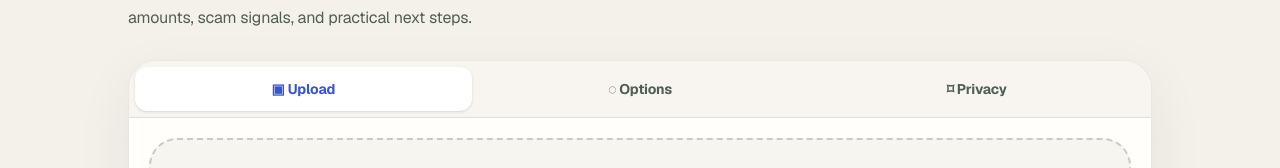
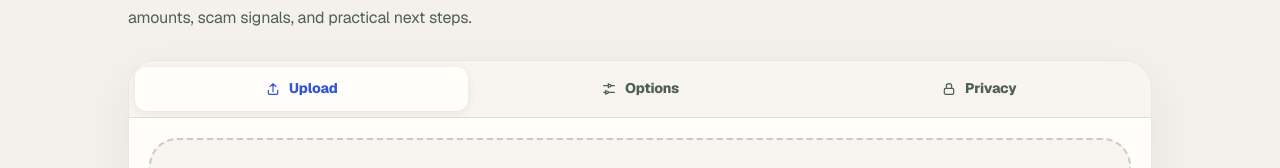
Before and after one commit to isaacgong0311-hash/Congressional-App-Challenge-, a Next.js app: page /explain in a window 1280 px wide. Shown: the part 299-467 px from the top of the page. Built offline with nearby package versions, Linux system fonts and the light colour scheme; a web font is replaced by a local one.

Commit message:
feat: add premium Lantern interaction primitives

```diff
--- /dev/null
+++ b/app/components/lantern/icons.tsx
@@ -0,0 +1,95 @@
+import type { ReactNode, SVGProps } from "react";
+
+export type LanternIconProps = SVGProps<SVGSVGElement>;
+
+function IconFrame({ children, ...props }: LanternIconProps & { children: ReactNode }) {
+  return (
+    <svg aria-hidden="true" fill="none" viewBox="0 0 24 24" {...props}>
+      {children}
+    </svg>
+  );
+}
+
+export function UploadIcon(props: LanternIconProps) {
+  return <IconFrame {...props}><path d="M12 16V4m0 0L7.5 8.5M12 4l4.5 4.5M5 14v4.5A1.5 1.5 0 006.5 20h11a1.5 1.5 0 001.5-1.5V14" stroke="currentColor" strokeLinecap="round" strokeLinejoin="round" strokeWidth="1.8" /></IconFrame>;
+}
+
+export function SlidersIcon(props: LanternIconProps) {
+  return <IconFrame {...props}><path d="M4 7h7m4 0h5M4 17h3m4 0h9M11 4v6M7 14v6" stroke="currentColor" strokeLinecap="round" strokeWidth="1.8" /><circle cx="13" cy="7" r="2" stroke="currentColor" strokeWidth="1.8" /><circle cx="9" cy="17" r="2" stroke="currentColor" strokeWidth="1.8" /></IconFrame>;
+}
+
+export function LockIcon(props: LanternIconProps) {
+  return <IconFrame {...props}><rect height="9" rx="2" stroke="currentColor" strokeWidth="1.8" width="14" x="5" y="11" /><path d="M8 11V8a4 4 0 018 0v3" stroke="currentColor" strokeLinecap="round" strokeWidth="1.8" /></IconFrame>;
+}
+
+export function CameraIcon(props: LanternIconProps) {
+  return <IconFrame {...props}><rect height="13" rx="3" stroke="currentColor" strokeWidth="1.8" width="18" x="3" y="7" /><path d="M8 7l1.5-2.5h5L16 7" stroke="currentColor" strokeLinejoin="round" strokeWidth="1.8" /><circle cx="12" cy="13.5" r="3.2" stroke="currentColor" strokeWidth="1.8" /></IconFrame>;
+}
+
+export function VolumeIcon(props: LanternIconProps) {
+  return <IconFrame {...props}><path d="M5 10v4h3l4 3V7L8 10H5zm10-1.5a5 5 0 010 7M17.5 6a9 9 0 010 12" stroke="currentColor" strokeLinecap="round" strokeLinejoin="round" strokeWidth="1.8" /></IconFrame>;
+}
+
+export function StopIcon(props: LanternIconProps) {
+  return <IconFrame {...props}><rect height="12" rx="2" stroke="currentColor" strokeWidth="1.8" width="12" x="6" y="6" /></IconFrame>;
+}
+
+export function CalendarIcon(props: LanternIconProps) {
+  return <IconFrame {...props}><rect height="16" rx="2.5" stroke="currentColor" strokeWidth="1.8" width="18" x="3" y="5" /><path d="M8 3v4m8-4v4M3 10h18" stroke="currentColor" strokeLinecap="round" strokeWidth="1.8" /></IconFrame>;
+}
+
+export function LightbulbIcon(props: LanternIconProps) {
+  return <IconFrame {...props}><path d="M9 18h6m-5 3h4m-2-18a7 7 0 00-4 12.7c.7.5 1 1.3 1 2.3h6c0-1 .3-1.8 1-2.3A7 7 0 0012 3z" stroke="currentColor" strokeLinecap="round" strokeLinejoin="round" strokeWidth="1.8" /></IconFrame>;
+}
+
+export function PhoneIcon(props: LanternIconProps) {
+  return <IconFrame {...props}><path d="M7.2 3.8l2.1 4.4-2 1.6a15 15 0 006.9 6.9l1.6-2 4.4 2.1-.8 3.2c-.2.7-.8 1.1-1.5 1A18.5 18.5 0 013 6.1c-.1-.7.3-1.3 1-1.5l3.2-.8z" stroke="currentColor" strokeLinecap="round" strokeLinejoin="round" strokeWidth="1.8" /></IconFrame>;
+}
+
+export function ShieldAlertIcon(props: LanternIconProps) {
+  return <IconFrame {...props}><path d="M12 3l7 3v5c0 4.4-2.8 8.3-7 10-4.2-1.7-7-5.6-7-10V6l7-3zM12 8v5m0 3h.01" stroke="currentColor" strokeLinecap="round" strokeLinejoin="round" strokeWidth="1.8" /></IconFrame>;
+}
+
+export function CheckIcon(props: LanternIconProps) {
+  return <IconFrame {...props}><path d="M5 12.5l4.2 4.2L19 7" stroke="currentColor" strokeLinecap="round" strokeLinejoin="round" strokeWidth="1.9" /></IconFrame>;
+}
+
+export function SearchIcon(props: LanternIconProps) {
+  return <IconFrame {...props}><circle cx="10.5" cy="10.5" r="6.5" stroke="currentColor" strokeWidth="1.8" /><path d="M15.5 15.5L21 21" stroke="currentColor" strokeLinecap="round" strokeWidth="1.8" /></IconFrame>;
+}
+
+export function DocumentIcon(props: LanternIconProps) {
+  return <IconFrame {...props}><path d="M6 3h8l4 4v14H6V3zM14 3v5h4M9 13h6m-6 4h6" stroke="currentColor" strokeLinecap="round" strokeLinejoin="round" strokeWidth="1.8" /></IconFrame>;
+}
+
+export function HomeIcon(props: LanternIconProps) {
+  return <IconFrame {...props}><path d="M3 11.5L12 4l9 7.5M5.5 10v10h13V10M10 20v-6h4v6" stroke="currentColor" strokeLinecap="round" strokeLinejoin="round" strokeWidth="1.8" /></IconFrame>;
+}
+
+export function HealthcareIcon(props: LanternIconProps) {
+  return <IconFrame {...props}><path d="M9 4h6v5h5v6h-5v5H9v-5H4V9h5V4z" stroke="currentColor" strokeLinejoin="round" strokeWidth="1.8" /></IconFrame>;
+}
+
+export function BenefitsIcon(props: LanternIconProps) {
+  return <IconFrame {...props}><path d="M12 21c5-3.2 8-7.2 8-12a5 5 0 00-8-4 5 5 0 00-8 4c0 4.8 3 8.8 8 12z" stroke="currentColor" strokeLinejoin="round" strokeWidth="1.8" /></IconFrame>;
+}
+
+export function LegalIcon(props: LanternIconProps) {
+  return <IconFrame {...props}><path d="M12 3v18M6 6h12M6 6l-3 7h6L6 6zm12 0l-3 7h6l-3-7zM7 21h10" stroke="currentColor" strokeLinecap="round" strokeLinejoin="round" strokeWidth="1.8" /></IconFrame>;
+}
+
+export function SchoolIcon(props: LanternIconProps) {
+  return <IconFrame {...props}><path d="M3 9l9-5 9 5-9 5-9-5zm3 3v5l6 3 6-3v-5M21 9v6" stroke="currentColor" strokeLinecap="round" strokeLinejoin="round" strokeWidth="1.8" /></IconFrame>;
+}
+
+export function FinanceIcon(props: LanternIconProps) {
+  return <IconFrame {...props}><rect height="14" rx="2.5" stroke="currentColor" strokeWidth="1.8" width="18" x="3" y="5" /><path d="M3 10h18M7 15h3" stroke="currentColor" strokeLinecap="round" strokeWidth="1.8" /></IconFrame>;
+}
+
+export function ImmigrationIcon(props: LanternIconProps) {
+  return <IconFrame {...props}><circle cx="12" cy="12" r="9" stroke="currentColor" strokeWidth="1.8" /><path d="M3 12h18M12 3a14 14 0 010 18M12 3a14 14 0 000 18" stroke="currentColor" strokeLinecap="round" strokeWidth="1.8" /></IconFrame>;
+}
+
+export function HelpIcon(props: LanternIconProps) {
+  return <IconFrame {...props}><circle cx="12" cy="12" r="9" stroke="currentColor" strokeWidth="1.8" /><path d="M9.8 9a2.4 2.4 0 114.1 1.7c-1.4 1.1-1.9 1.6-1.9 3.1M12 17h.01" stroke="currentColor" strokeLinecap="round" strokeWidth="1.8" /></IconFrame>;
+}
--- a/app/components/lantern/primitives.tsx
+++ b/app/components/lantern/primitives.tsx
@@ -202,3 +202,34 @@ export function AccessibilityControls({
     </div>
   );
 }
+
+export function SegmentedControl<T extends string | number>({
+  label,
+  onChange,
+  options,
+  value,
+}: {
+  label: string;
+  onChange: (value: T) => void;
+  options: readonly { icon?: ReactNode; label: string; value: T }[];
+  value: T;
+}) {
+  return (
+    <div aria-label={label} className="lantern-segmented" role="tablist">
+      {options.map((option) => (
+        <button
+          aria-selected={value === option.value}
+          className="lantern-segmented-option"
+          data-selected={value === option.value ? "true" : undefined}
+          key={option.value}
+          onClick={() => onChange(option.value)}
+          role="tab"
+          type="button"
+        >
+          {option.icon}
+          <span>{option.label}</span>
+        </button>
+      ))}
+    </div>
+  );
+}
--- a/app/features/letter-tool/letter-intake.tsx
+++ b/app/features/letter-tool/letter-intake.tsx
@@ -1,5 +1,7 @@
 import type { ChangeEventHandler, Dispatch, SetStateAction } from "react";
 
+import { LockIcon, SlidersIcon, UploadIcon } from "../../components/lantern/icons";
+import { SegmentedControl } from "../../components/lantern/primitives";
 import { Spinner } from "./letter-support";
 
 type LanguageOption = {
@@ -49,28 +51,16 @@ export function LetterIntake({
 }) {
   return (
     <div className="overflow-hidden rounded-feature border border-ink/10 bg-surface shadow-[0_18px_55px_rgba(20,36,30,.07)]">
-      <div className="flex border-b border-ink/10 bg-canvas/60 p-1.5" role="tablist">
-        {([
-          { label: "Upload", icon: "▣", index: 0 },
-          { label: "Options", icon: "◌", index: 1 },
-          { label: "Privacy", icon: "⌑", index: 2 },
-        ] as const).map((tab) => (
-          <button
-            aria-selected={formTab === tab.index}
-            className={`min-h-11 flex-1 rounded-xl px-3 py-2 text-sm font-bold transition focus-visible:outline-3 focus-visible:outline-offset-1 focus-visible:outline-amber ${
-              formTab === tab.index
-                ? "bg-white text-cobalt shadow-sm"
-                : "text-muted hover:bg-white/60 hover:text-ink"
-            }`}
-            key={tab.index}
-            onClick={() => setFormTab(tab.index)}
-            role="tab"
-            type="button"
-          >
-            <span aria-hidden="true">{tab.icon}</span> {tab.label}
-          </button>
-        ))}
-      </div>
+      <SegmentedControl
+        label="Letter setup"
+        onChange={(value) => setFormTab(value)}
+        options={[
+          { icon: <UploadIcon />, label: "Upload", value: 0 },
+          { icon: <SlidersIcon />, label: "Options", value: 1 },
+          { icon: <LockIcon />, label: "Privacy", value: 2 },
+        ] as const}
+        value={formTab}
+      />
 
       <div className="p-5">
         {formTab === 0 ? (
@@ -142,7 +132,7 @@ export function LetterIntake({
               <input className="min-h-11 w-full rounded-xl border border-ink/15 bg-white px-3 text-sm focus-visible:outline-3 focus-visible:outline-offset-2 focus-visible:outline-amber" id="zip" inputMode="numeric" maxLength={5} onChange={(event) => setZip(event.target.value.replace(/\D/g, ""))} placeholder="e.g. 90210" type="text" value={zip} />
             </div>
             <div className="flex items-center gap-2 rounded-xl border border-ink/10 bg-canvas px-3 py-3 text-xs text-muted">
-              <LockIcon /> Settings apply to your next explanation. Only interface preferences persist.
+              <LockIcon className="h-3.5 w-3.5 shrink-0" /> Settings apply to your next explanation. Only interface preferences persist.
             </div>
           </div>
         ) : null}
@@ -159,21 +149,12 @@ export function LetterIntake({
               <li>Close or refresh this tab to clear Lantern&apos;s in-memory result.</li>
             </ol>
             <div className="flex items-center gap-2 rounded-xl border border-confirmed/20 bg-[#e3f4e8] px-3 py-3 text-xs font-bold text-[#24633a]">
-              <LockIcon /> No account · No cloud case history · Encrypted in transit
+              <LockIcon className="h-3.5 w-3.5 shrink-0" /> No account · No cloud case history · Encrypted in transit
             </div>
           </div>
         ) : null}
       </div>
     </div>
-  );
-}
-
-function LockIcon() {
-  return (
-    <svg aria-hidden="true" fill="none" height="12" viewBox="0 0 24 24" width="12">
-      <rect fill="currentColor" height="9" rx="2" width="14" x="5" y="11" />
-      <path d="M8 11V8a4 4 0 0 1 8 0v3" stroke="currentColor" strokeWidth="2" />
-    </svg>
   );
 }
 
--- a/app/globals.css
+++ b/app/globals.css
@@ -84,6 +84,43 @@ body {
 .lantern-secondary-cta:hover {
   background: white;
   transform: translateY(-1px);
+}
+
+.lantern-segmented {
+  display: flex;
+  gap: 0.375rem;
+  border-bottom: 1px solid rgba(20, 36, 30, 0.1);
+  background: rgba(244, 241, 234, 0.66);
+  padding: 0.375rem;
+}
+
+.lantern-segmented-option {
+  display: inline-flex;
+  min-height: 44px;
+  flex: 1;
+  align-items: center;
+  justify-content: center;
+  gap: 0.5rem;
+  border-radius: 0.75rem;
+  color: var(--lantern-muted);
+  font-size: 0.875rem;
+  font-weight: 750;
+  transition: background 160ms ease, color 160ms ease, box-shadow 160ms ease, transform 120ms ease;
+}
+
+.lantern-segmented-option svg {
+  height: 1rem;
+  width: 1rem;
+}
+
+.lantern-segmented-option[data-selected="true"] {
+  background: var(--lantern-surface);
+  color: var(--lantern-cobalt);
+  box-shadow: 0 2px 10px rgba(20, 36, 30, 0.08);
+}
+
+.lantern-segmented-option:active {
+  transform: scale(0.985);
 }
 
 .lantern-primary-cta:focus-visible,
```
Also changed, not shown: 1 other file (tests, documents, lock files or other folders).
